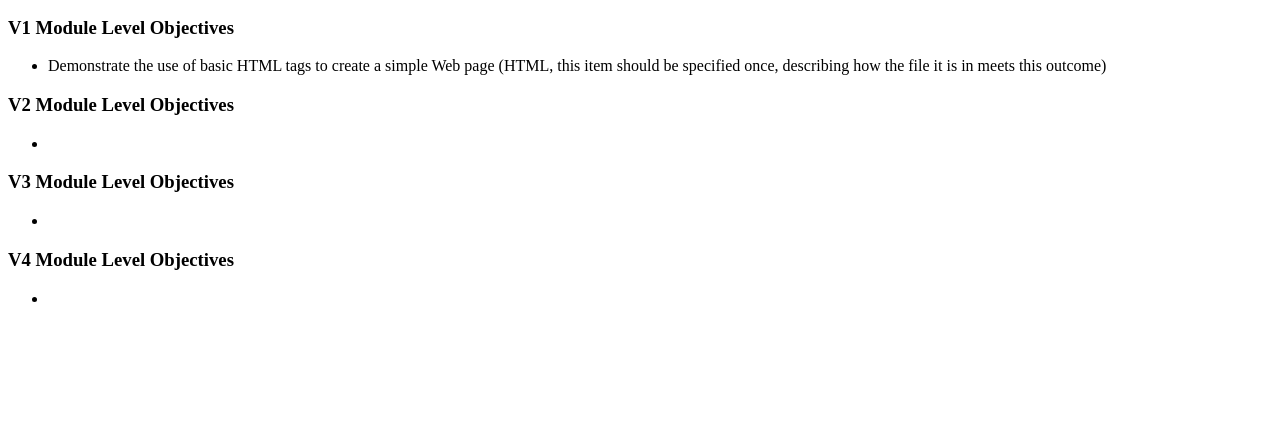
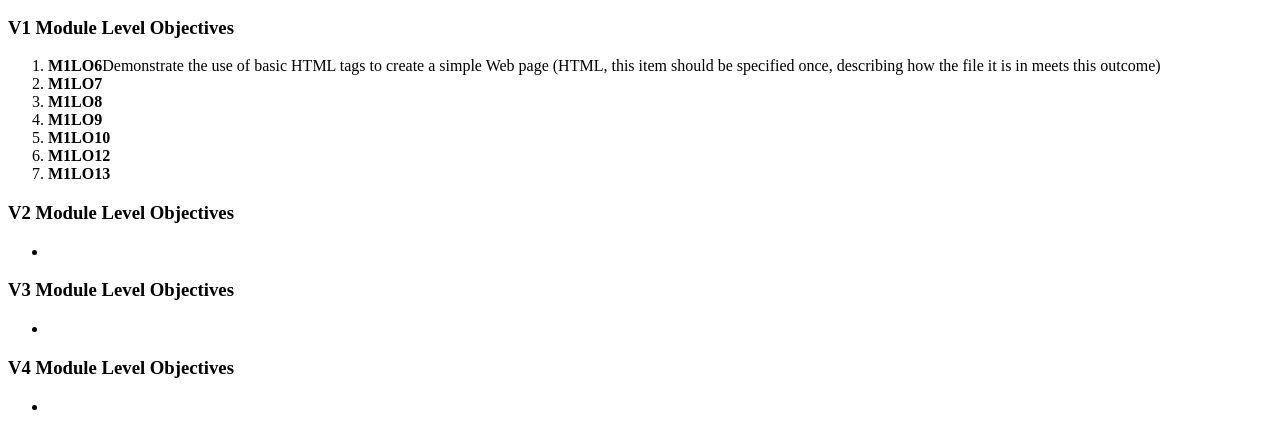
Before and after one commit to KarstenH99/KHald_CIS155_S21, a plain HTML site: page Project/V1/about.html in a window 1280 px wide. Shown: the part 154-602 px from the top of the page. Drawn offline with Linux system fonts and the light colour scheme.

Commit message:
changed name

```diff
--- a/Project/V1/index.html
+++ b/Project/V1/about.html
@@ -22,10 +22,16 @@
 		<p>
 			<!-- Version objectives are those HTML/CSS Module Level Objectives that are required for each version demonstrating your understanding and progress within the class. For example, see M02: Project V1 - Basic HTML and CSS for your V1 Submission -->
 			<h3>V1 Module Level Objectives</h3>
-			<ul>
+			<ol>
 				<!-- For example, by adding the list item below, you are committing to having it in your assignment and you have placed the M1L06 next to the element in your code so I can easily find it. You will need to do this for all consequent module level objectives. -->
-				<li>Demonstrate the use of basic HTML tags to create a simple Web page (HTML, this item should be specified once, describing how the file it is in meets this outcome)</li>
-			</ul>
+				<li><Strong>M1LO6</Strong>Demonstrate the use of basic HTML tags to create a simple Web page (HTML, this item should be specified once, describing how the file it is in meets this outcome)</li>
+				<li><Strong>M1LO7</Strong></li>
+				<li><Strong>M1LO8</Strong></li>
+				<li><Strong>M1LO9</Strong></li>
+				<li><Strong>M1LO10</Strong></li>
+				<li><Strong>M1LO12</Strong></li>
+				<li><Strong>M1LO13</Strong></li>
+			</ol>
 			<h3>V2 Module Level Objectives</h3>
 			<ul>
 				<li></li>
```
